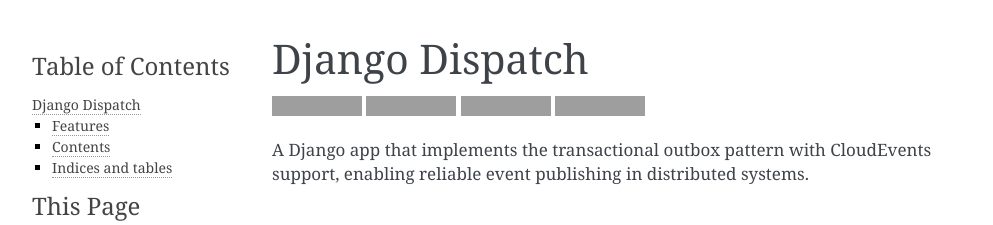
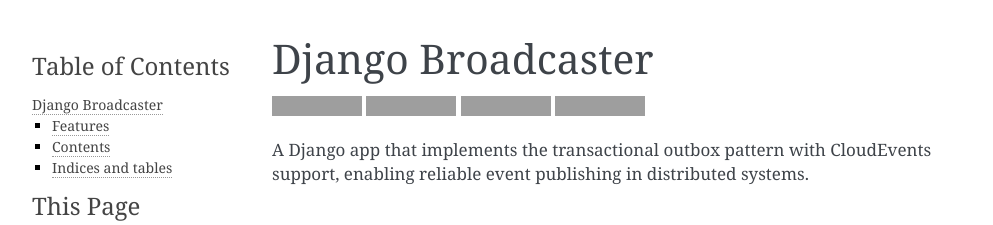
Before and after one commit to mrb101/django_broadcaster, a Sphinx documentation site: the page built from docs/index.rst, in a window 1280 px wide. Shown: the top 225 px of the page, without its empty margins (148-1141 px from the left). Built offline with Sphinx 7.4.7, drawn with Linux system fonts in a browser that asks for light colours; grey boxes are pictures that could not be loaded.

Commit message:
Fixes name in pyproject.toml and docs

```diff
--- a/docs/index.rst
+++ b/docs/index.rst
@@ -1,4 +1,4 @@
-Django Dispatch
+Django Broadcaster
 ==============
 
 .. image:: https://badge.fury.io/py/django-outbox.svg
--- a/pyproject.toml
+++ b/pyproject.toml
@@ -73,7 +73,7 @@
 [project.urls]
 Homepage = "https://github.com/mrb101/django_broadcaster"
 Repository = "https://github.com/mrb101/django_broadcaster"
-Documentation = "https://django_broadcaster.readthedocs.io"
+Documentation = "https://django-broadcaster.readthedocs.io"
 "Bug Tracker" = "https://github.com/mrb101/django_broadcaster/issues"
 
 [tool.black]
```
